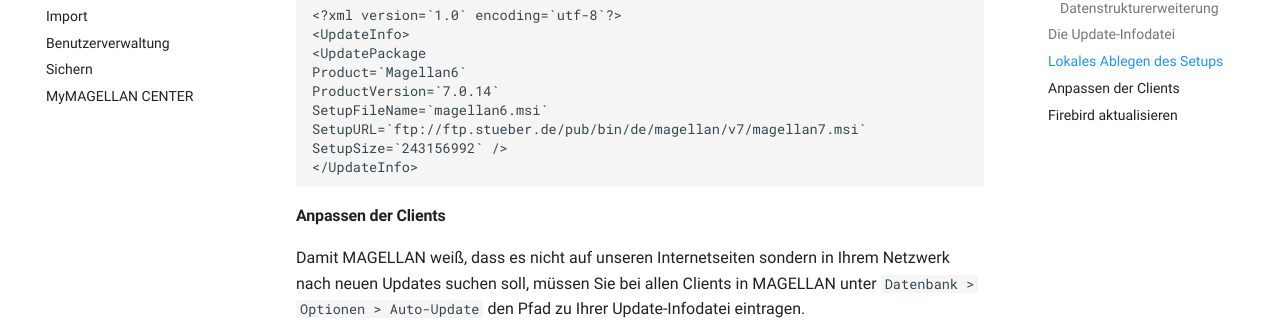
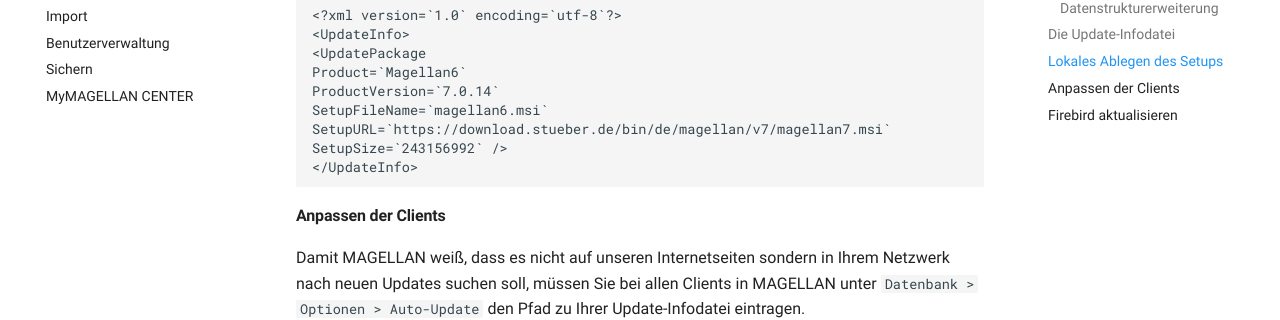
Before and after one commit to stuebersystems/doc.magellan-schulungen.de, an MkDocs documentation site: the page built from docs/m03/05.update.md, in a window 1280 px wide and 900 px high, scrolled down 1549 px. Shown: the part 254-574 px from the top of the window. Built offline with MkDocs 1.6.1 and Material for MkDocs 9.7.7, drawn with Linux system fonts in a browser that asks for light colours; comment, search, counter and statistics services are not loaded; part of the change alters nothing that is shown.

Commit message:
Text changes

````diff
--- a/docs/m03/05.update.md
+++ b/docs/m03/05.update.md
@@ -12,7 +12,7 @@ Im Abschnitt [Was ist neu?](http://doc.magellan6.stueber.de/changelog.html) auf
 
 #### Updates ohne Datenstrukturerweiterung
 
-Bitte aktualisieren Sie immer als erstes Ihren Serverrechner, anschließend alle Arbeitsplatzrechner! Sie können das aktuelle [msi-Paket](ftp://ftp.stueber.de/pub/bin/de/magellan/v6/magellan6.msi) von unserer Webseite herunterladen und direkt per Doppelklick starten oder dazu ein Tool zur Softwareverteilung nutzen.
+Bitte aktualisieren Sie immer als erstes Ihren Serverrechner, anschließend alle Arbeitsplatzrechner! Sie können das aktuelle [msi-Paket](https://download.stueber.de/bin/de/magellan/v6/magellan6.msi) von unserer Webseite herunterladen und direkt per Doppelklick starten oder dazu ein Tool zur Softwareverteilung nutzen.
 
 ##### Updates mit Datenstrukturerweiterung
 
@@ -50,7 +50,7 @@ Ein Beispiel für eine Update-Infodatei:
 Product=`Magellan6`
 ProductVersion=`7.0.14`
 SetupFileName=`magellan6.msi`
-SetupURL=`ftp://ftp.stueber.de/pub/bin/de/magellan/v7/magellan7.msi`
+SetupURL=`https://download.stueber.de/bin/de/magellan/v7/magellan7.msi`
 SetupSize=`243156992` />
 </UpdateInfo>
 ```
````
